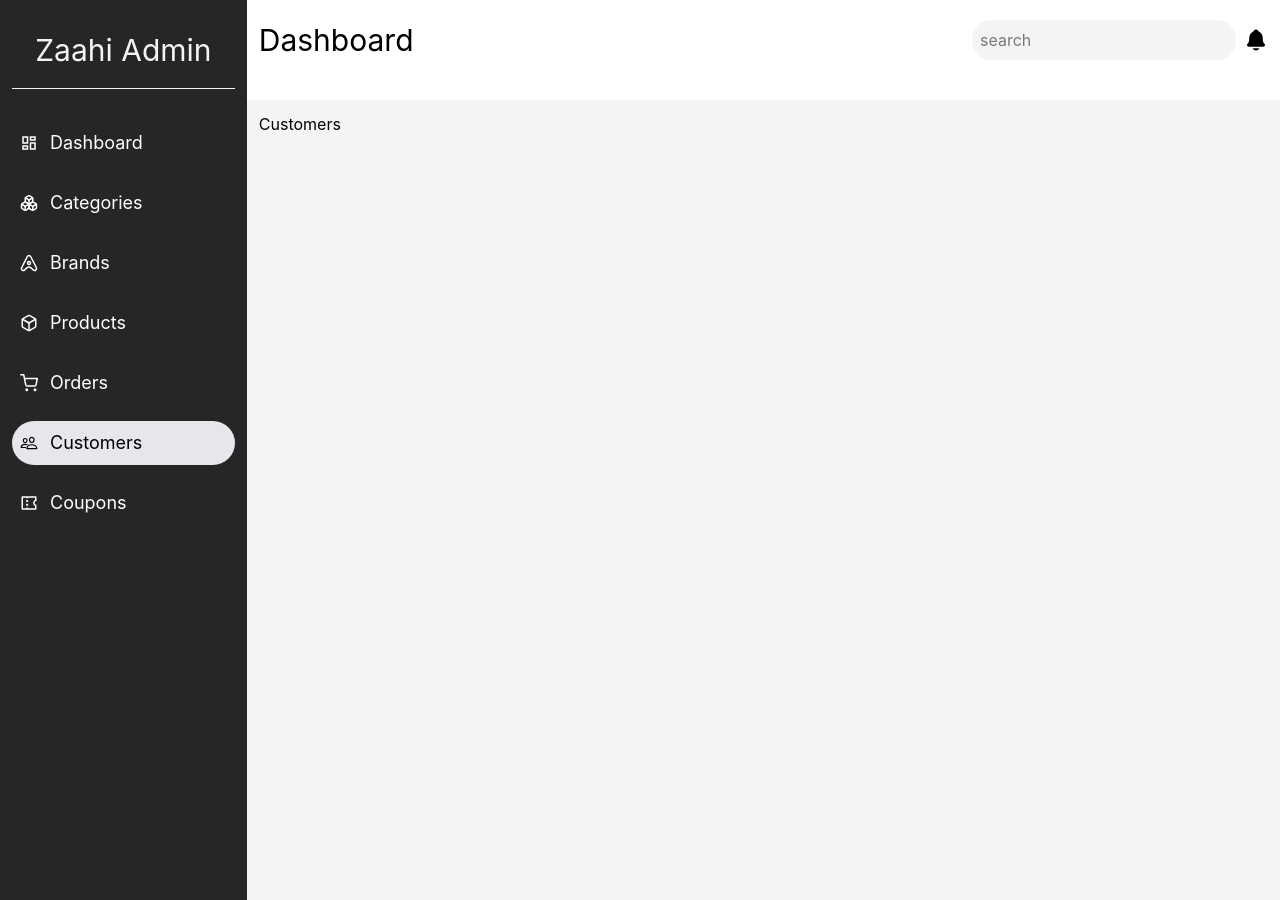
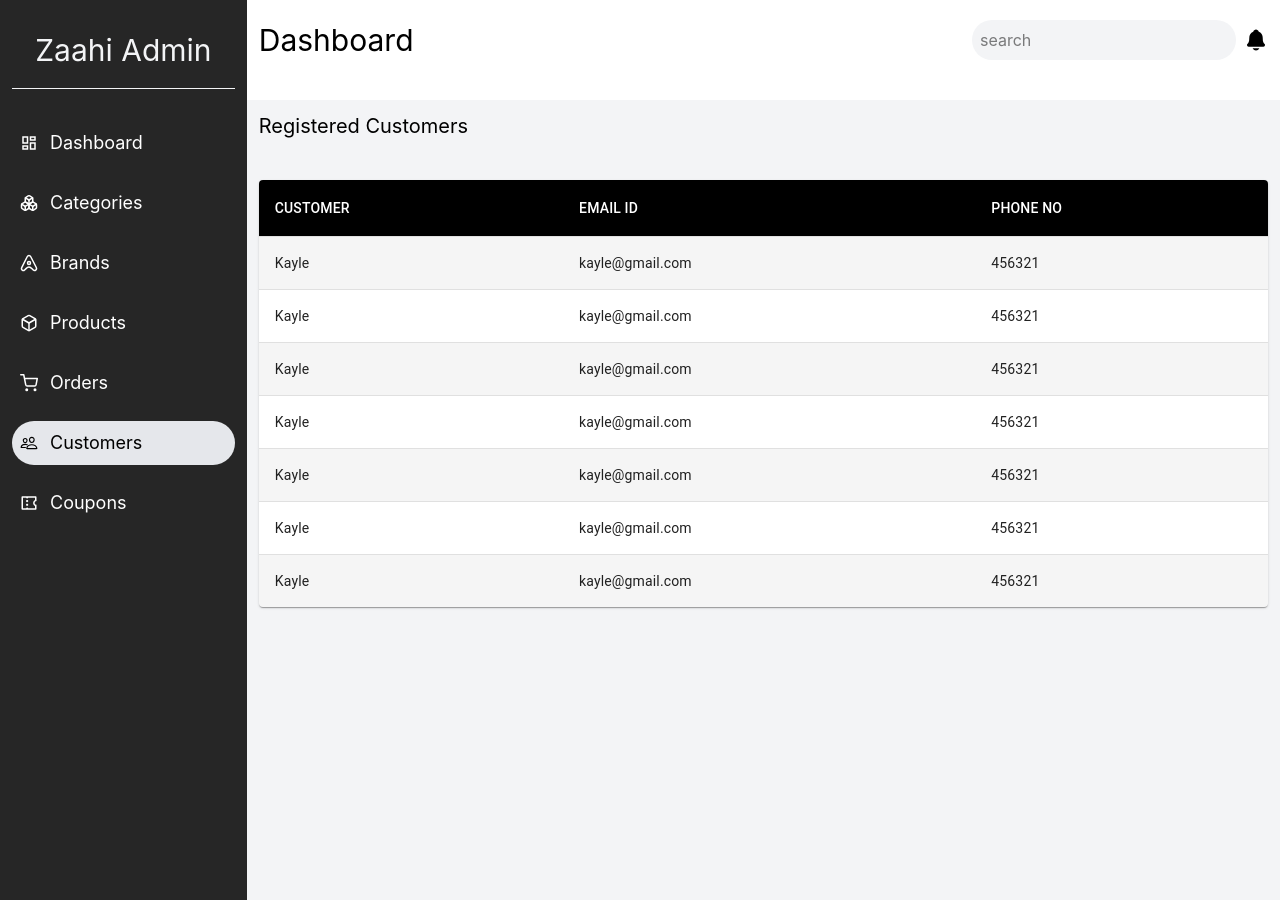
Before and after one commit to Tron-Technolegies/zaahi-admin, a React (Vite) app: page /customers in a window 1280 px wide. Built offline with nearby package versions, Linux system fonts and the light colour scheme.

Commit message:
customer page done

```diff
--- /dev/null
+++ b/src/components/Customers/CustomersTable.jsx
@@ -0,0 +1,70 @@
+import { styled } from "@mui/material/styles";
+import Table from "@mui/material/Table";
+import TableBody from "@mui/material/TableBody";
+import TableCell, { tableCellClasses } from "@mui/material/TableCell";
+import TableContainer from "@mui/material/TableContainer";
+import TableHead from "@mui/material/TableHead";
+import TableRow from "@mui/material/TableRow";
+import Paper from "@mui/material/Paper";
+import { IoEyeOutline } from "react-icons/io5";
+
+const StyledTableCell = styled(TableCell)(({ theme }) => ({
+  [`&.${tableCellClasses.head}`]: {
+    backgroundColor: theme.palette.common.black,
+    color: theme.palette.common.white,
+  },
+  [`&.${tableCellClasses.body}`]: {
+    fontSize: 14,
+  },
+}));
+
+const StyledTableRow = styled(TableRow)(({ theme }) => ({
+  "&:nth-of-type(odd)": {
+    backgroundColor: theme.palette.action.hover,
+  },
+  // hide last border
+  "&:last-child td, &:last-child th": {
+    border: 0,
+  },
+}));
+
+function createData(customer, email, phone, actions) {
+  return { customer, email, phone, actions };
+}
+
+const rows = [
+  createData("Kayle", "kayle@gmail.com", "456321"),
+  createData("Kayle", "kayle@gmail.com", "456321"),
+  createData("Kayle", "kayle@gmail.com", "456321"),
+  createData("Kayle", "kayle@gmail.com", "456321"),
+  createData("Kayle", "kayle@gmail.com", "456321"),
+  createData("Kayle", "kayle@gmail.com", "456321"),
+  createData("Kayle", "kayle@gmail.com", "456321"),
+];
+
+export default function CustomersTable() {
+  return (
+    <TableContainer component={Paper}>
+      <Table sx={{ minWidth: 700 }} aria-label="customized table">
+        <TableHead>
+          <TableRow>
+            <StyledTableCell align="left">CUSTOMER</StyledTableCell>
+            <StyledTableCell align="left">EMAIL ID</StyledTableCell>
+            <StyledTableCell align="left">PHONE NO</StyledTableCell>
+          </TableRow>
+        </TableHead>
+        <TableBody>
+          {rows.map((row) => (
+            <StyledTableRow key={row.name}>
+              <StyledTableCell component="th" scope="row" align="left">
+                {row.customer}
+              </StyledTableCell>
+              <StyledTableCell align="left">{row.email}</StyledTableCell>
+              <StyledTableCell align="left">{row.phone}</StyledTableCell>
+            </StyledTableRow>
+          ))}
+        </TableBody>
+      </Table>
+    </TableContainer>
+  );
+}
--- a/src/components/categories/CategoryTable.jsx
+++ b/src/components/categories/CategoryTable.jsx
@@ -1,4 +1,4 @@
-import React from "react";
+import React, { useState } from "react";
 import { styled } from "@mui/material/styles";
 import Table from "@mui/material/Table";
 import TableBody from "@mui/material/TableBody";
@@ -9,8 +9,10 @@ import TableRow from "@mui/material/TableRow";
 import Paper from "@mui/material/Paper";
 import { LiaEdit } from "react-icons/lia";
 import { RiDeleteBinLine } from "react-icons/ri";
+import EditDialog from "./EditDialog";
 
 const CategoryTable = () => {
+  const [open, setOpen] = useState(false);
   const StyledTableCell = styled(TableCell)(({ theme }) => ({
     [`&.${tableCellClasses.head}`]: {
       backgroundColor: theme.palette.common.black,
@@ -49,8 +51,8 @@ const CategoryTable = () => {
         <Table sx={{ minWidth: 700 }} aria-label="customized table">
           <TableHead>
             <TableRow>
-              <StyledTableCell align="center">Name</StyledTableCell>
-              <StyledTableCell align="center">Actions</StyledTableCell>
+              <StyledTableCell align="center">NAME</StyledTableCell>
+              <StyledTableCell align="center">ACTIONS</StyledTableCell>
             </TableRow>
           </TableHead>
           <TableBody>
@@ -59,12 +61,29 @@ const CategoryTable = () => {
                 <StyledTableCell component="th" scope="row" align="center">
                   {row.name}
                 </StyledTableCell>
-                <StyledTableCell align="center">{row.actions}</StyledTableCell>
+                <StyledTableCell align="center">
+                  <div className="flex justify-center gap-4">
+                    <button
+                      onClick={() => setOpen(true)}
+                      className="text-gray-500 hover:text-blue-800 text-xl transition"
+                    >
+                      <LiaEdit />
+                    </button>
+
+                    <button
+                      onClick={() => handleDelete(row.name)}
+                      className="text-gray-500 hover:text-red-800 text-xl transition"
+                    >
+                      <RiDeleteBinLine />
+                    </button>
+                  </div>
+                </StyledTableCell>
               </StyledTableRow>
             ))}
           </TableBody>
         </Table>
       </TableContainer>
+      <EditDialog open={open} onClose={() => setOpen(false)} />
     </div>
   );
 };
--- a/src/components/categories/DialogTable.jsx
+++ b/src/components/categories/DialogTable.jsx
@@ -101,10 +101,10 @@ export default function DialogTable() {
         </DialogContent>
         <DialogActions>
           <button
-            className="bg-gray-500 hover:bg-black hover:text-white text-white-700  rounded-md transition-all duration-200 px-3 mb-2 mr-2 text-md font-light"
+            className="bg-black hover:bg-gray-700 hover:text-white text-white  rounded-sm transition-all duration-200 px-3 mb-2 mr-2 text-md font-light"
             variant="contained"
           >
-            save
+            SAVE
           </button>
         </DialogActions>
       </Dialog>
--- /dev/null
+++ b/src/components/categories/EditDialog.jsx
@@ -0,0 +1,63 @@
+import * as React from "react";
+import Button from "@mui/material/Button";
+import { styled } from "@mui/material/styles";
+import Dialog from "@mui/material/Dialog";
+import DialogTitle from "@mui/material/DialogTitle";
+import DialogContent from "@mui/material/DialogContent";
+import DialogActions from "@mui/material/DialogActions";
+import IconButton from "@mui/material/IconButton";
+import CloseIcon from "@mui/icons-material/Close";
+import Typography from "@mui/material/Typography";
+
+const BootstrapDialog = styled(Dialog)(({ theme }) => ({
+  "& .MuiDialogContent-root": {
+    padding: theme.spacing(2),
+  },
+  "& .MuiDialogActions-root": {
+    padding: theme.spacing(1),
+  },
+}));
+
+export default function EditDialog({ open, onClose }) {
+  return (
+    <React.Fragment>
+      <BootstrapDialog onClose={onClose} aria-labelledby="customized-dialog-title" open={open}>
+        <DialogTitle
+          sx={{ m: 0, px: 1, px: 15, fontSize: "18px", fontWeight: "bold" }}
+          id="customized-dialog-title"
+        >
+          Edit Category
+        </DialogTitle>
+        <IconButton
+          aria-label="close"
+          onClick={onClose}
+          sx={(theme) => ({
+            position: "absolute",
+            right: 8,
+            top: 8,
+            color: "#777777",
+          })}
+        >
+          <CloseIcon />
+        </IconButton>
+        <DialogContent dividers>
+          <Typography gutterBottom className="flex justify-center">
+            <input
+              className="p-2 bg-gray-200 rounded-md outline-none w-[200px] text-center font-medium"
+              value=""
+              required
+            />
+          </Typography>
+        </DialogContent>
+        <DialogActions>
+          <button
+            className="bg-black hover:bg-gray-700 hover:text-white text-white  rounded-sm transition-all duration-200 px-3 mb-2 mr-2 text-md font-light"
+            onClick={onClose}
+          >
+            SAVE
+          </button>
+        </DialogActions>
+      </BootstrapDialog>
+    </React.Fragment>
+  );
+}
--- a/src/pages/categories/Categories.jsx
+++ b/src/pages/categories/Categories.jsx
@@ -1,19 +1,15 @@
 import React, { useState } from "react";
-import { FiPlus } from "react-icons/fi";
 import CategoryTable from "../../components/categories/CategoryTable";
-import Button from "@mui/material/Button";
-import Drawer from "@mui/material/Drawer";
-import Box from "@mui/material/Box";
 import DialogTable from "../../components/categories/Dialogtable";
+import { MdEdit } from "react-icons/md";
 
 export default function Categories() {
   return (
     <div>
       <div className="flex justify-between mb-6">
-        <h1>Categories</h1>
+        <h1 className="text-xl">Categories</h1>
         <DialogTable />
       </div>
-
       <CategoryTable />
     </div>
   );
--- a/src/pages/customers/Customers.jsx
+++ b/src/pages/customers/Customers.jsx
@@ -1,5 +1,11 @@
 import React from "react";
+import CustomersTable from "../../components/Customers/CustomersTable";
 
 export default function Customers() {
-  return <div>Customers</div>;
+  return (
+    <div>
+      <h1 className="mb-10 text-xl">Registered Customers</h1>
+      <CustomersTable />
+    </div>
+  );
 }
```
